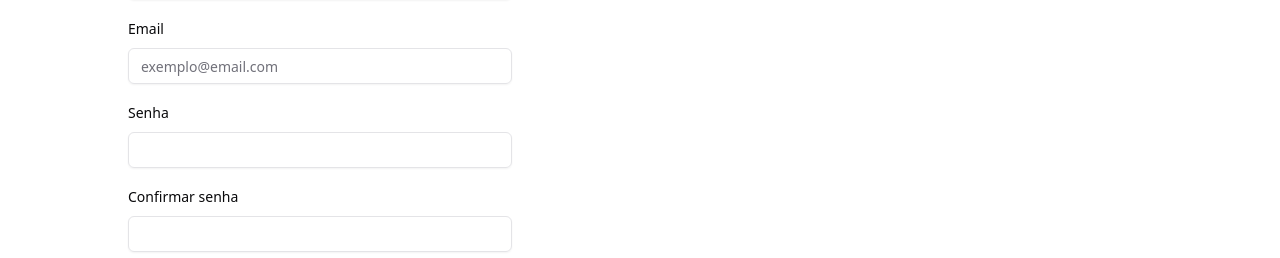
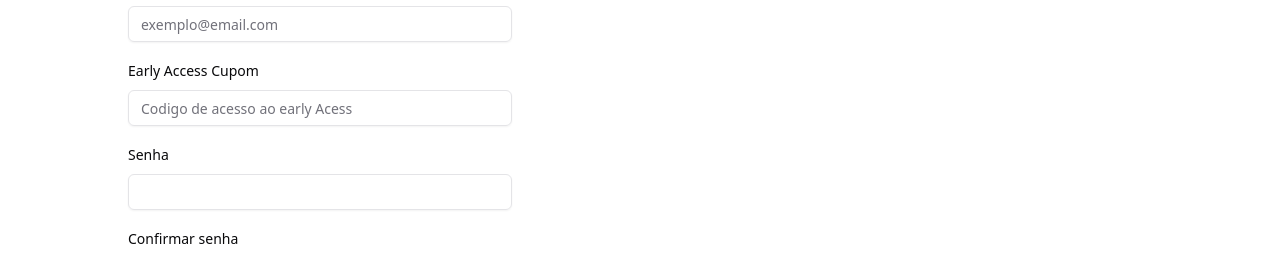
Before and after one commit to Felipe-Baz/liftpulseweb, a Next.js app: page /signup in a window 1280 px wide. Shown: the part 310-568 px from the top of the page. Built offline with nearby package versions, Linux system fonts and the light colour scheme; no server answers.

Commit message:
Auth cupom early access

```diff
--- a/app/(landing-page)/(auth)/signup/signup-form.tsx
+++ b/app/(landing-page)/(auth)/signup/signup-form.tsx
@@ -25,6 +25,7 @@ export default function SignUpForm() {
     const formData = new FormData(event.currentTarget)
     const name = formData.get("name") as string
     const email = formData.get("email") as string
+    const earlyCode = formData.get("earlyCode") as string
     const password = formData.get("password") as string
     const confirmPassword = formData.get("confirmPassword")
 
@@ -37,7 +38,8 @@ export default function SignUpForm() {
         username: name,
         email,
         password,
-        role: "GYM"
+        role: "GYM",
+        earlyCode: earlyCode
       }
 
       // Simula uma chamada de API
@@ -88,6 +90,18 @@ export default function SignUpForm() {
       </div>
 
       <div className="space-y-2">
+        <Label htmlFor="earlyCode">Early Access Cupom</Label>
+        <Input
+          id="earlyCode"
+          name="earlyCode"
+          type="text"
+          placeholder="Codigo de acesso ao early Acess"
+          required
+          disabled={isLoading}
+        />
+      </div>
+
+      <div className="space-y-2">
         <Label htmlFor="password">Senha</Label>
         <Input
           id="password"
--- a/types/auth.ts
+++ b/types/auth.ts
@@ -15,4 +15,5 @@ export interface SignupData {
   email: string
   password: string
   role: "GYM"
+  earlyCode: string | null | undefined
 }
```
